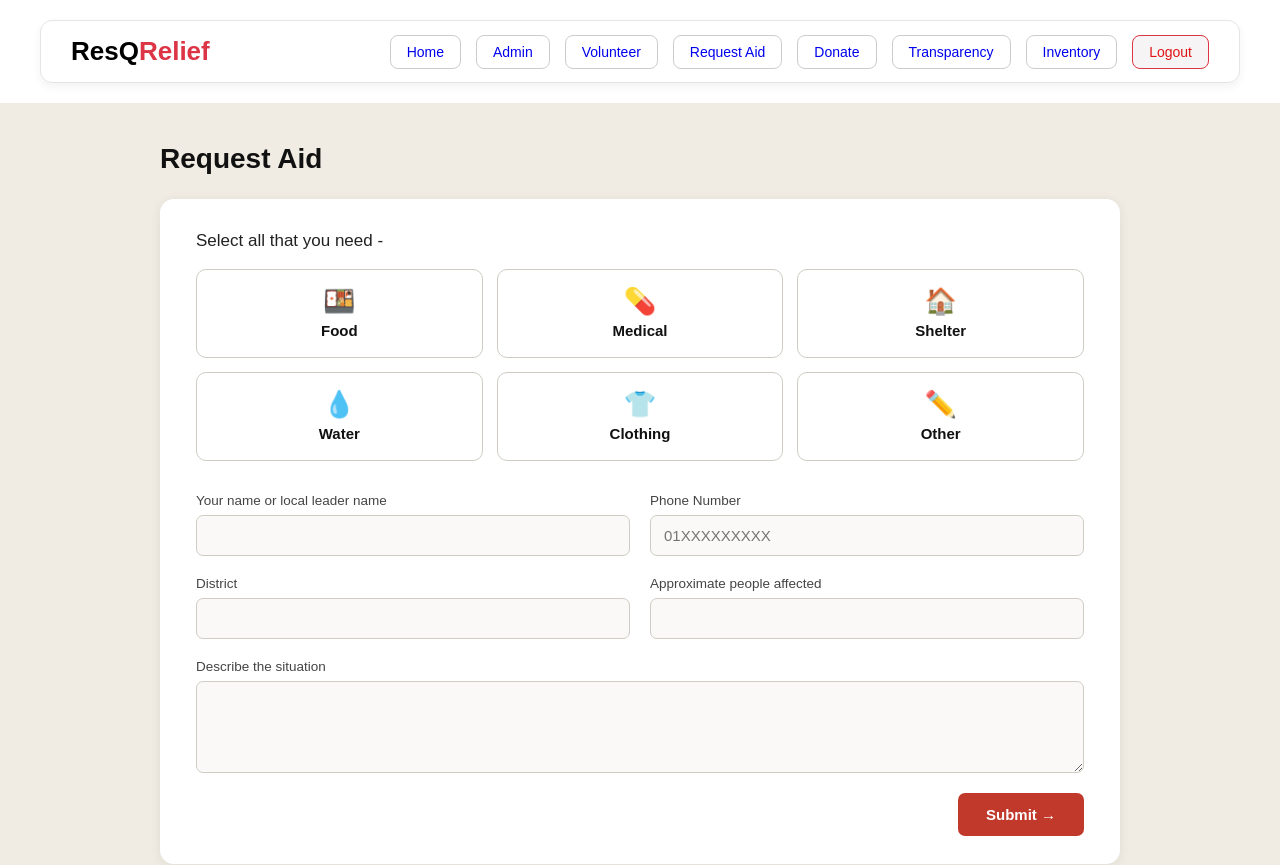
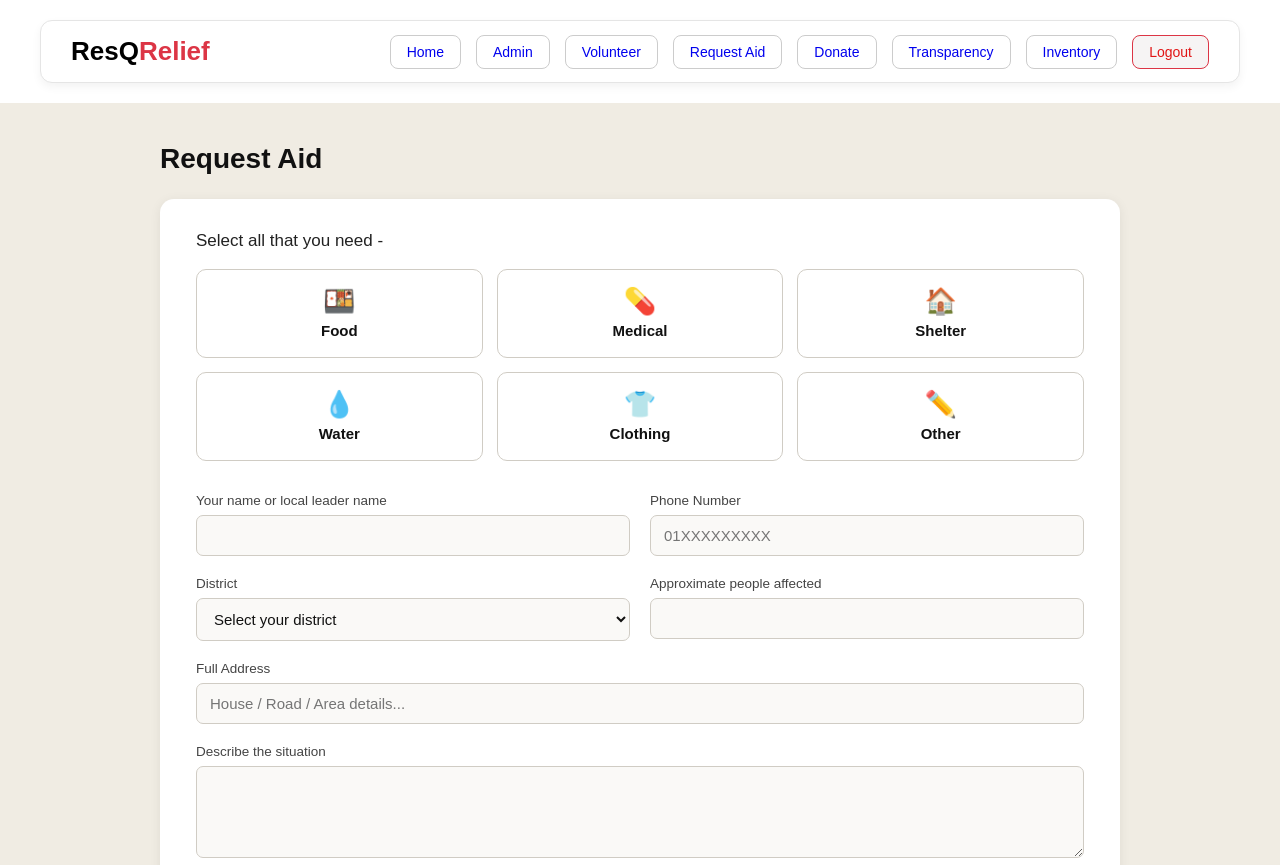
Before and after one commit to Nishat-Annan-Mim/ResQrelief, a React (Vite) app in the folder client/: page /request-aid in a window 1280 px wide. Shown: the top 865 px of the page. Built offline with nearby package versions, Linux system fonts and the light colour scheme; sample sign-in values are in the browser's storage.

Commit message:
added dropdown

```diff
--- a/client/src/Components/AidRequestForm.css
+++ b/client/src/Components/AidRequestForm.css
@@ -266,6 +266,24 @@
   background: #4a7d93;
 }
 
+.arf-field select {
+  padding: 11px 13px;
+  border: 1.5px solid #d0ccc4;
+  border-radius: 7px;
+  background: #faf9f7;
+  font-size: 15px;
+  color: #111;
+  font-family: inherit;
+  cursor: pointer;
+  transition: border-color 0.15s;
+}
+
+.arf-field select:focus {
+  outline: none;
+  border-color: #888;
+  background: #ffffff;
+}
+
 /* ─── Responsive ─────────────────────────────────────────── */
 @media (max-width: 600px) {
   .arf-aid-grid {
--- a/client/src/Components/AidRequestForm.jsx
+++ b/client/src/Components/AidRequestForm.jsx
@@ -11,18 +11,36 @@ const AID_OPTIONS = [
   { value: "Other", label: "Other", emoji: "✏️" },
 ];
 
+
+const BANGLADESH_DISTRICTS = [
+  "Bagerhat", "Bandarban", "Barguna", "Barishal", "Bhola", "Bogura",
+  "Brahmanbaria", "Chandpur", "Chattogram", "Chuadanga", "Cox's Bazar",
+  "Cumilla", "Dhaka", "Dinajpur", "Faridpur", "Feni", "Gaibandha",
+  "Gazipur", "Gopalganj", "Habiganj", "Jamalpur", "Jashore", "Jhalokathi",
+  "Jhenaidah", "Joypurhat", "Khagrachhari", "Khulna", "Kishoreganj",
+  "Kurigram", "Kushtia", "Lakshmipur", "Lalmonirhat", "Madaripur",
+  "Magura", "Manikganj", "Meherpur", "Moulvibazar", "Munshiganj",
+  "Mymensingh", "Naogaon", "Narail", "Narayanganj", "Narsingdi",
+  "Natore", "Netrokona", "Nilphamari", "Noakhali", "Pabna", "Panchagarh",
+  "Patuakhali", "Pirojpur", "Rajbari", "Rajshahi", "Rangamati",
+  "Rangpur", "Satkhira", "Shariatpur", "Sherpur", "Sirajganj", "Sunamganj",
+  "Sylhet", "Tangail", "Thakurgaon"
+];
+
 const AidRequestForm = () => {
   const [formData, setFormData] = useState({
     fullName: "",
     phoneNumber: "",
     district: "",
+    fullAddress: "",
     peopleAffected: "",
     selectedAidTypes: [],
     additionalDetails: "",
   });
 
   const [submitted, setSubmitted] = useState(false);
-  const [modal, setModal] = useState(null); // { message: string }
+  const [modal, setModal] = useState(null);
+  const [otherText, setOtherText] = useState("");
 
   const toggleAidType = (value) => {
     setFormData((prev) => ({
@@ -56,9 +74,11 @@ const AidRequestForm = () => {
         fullName: formData.fullName,
         phoneNumber: formData.phoneNumber,
         district: formData.district,
+        fullAddress: formData.fullAddress,
         peopleAffected: formData.peopleAffected,
         aidTypes: formData.selectedAidTypes,
         additionalDetails: formData.additionalDetails,
+        otherDetails: otherText,
       });
 
       if (response.data.duplicate) {
@@ -81,10 +101,12 @@ const AidRequestForm = () => {
       fullName: "",
       phoneNumber: "",
       district: "",
+      fullAddress: "",
       peopleAffected: "",
       selectedAidTypes: [],
       additionalDetails: "",
     });
+    setOtherText("");
     setSubmitted(false);
   };
 
@@ -138,6 +160,19 @@ const AidRequestForm = () => {
           ))}
         </div>
 
+        {formData.selectedAidTypes.includes("Other") && (
+          <div className="arf-field" style={{ marginBottom: "20px" }}>
+            <label>Please specify what you need</label>
+            <input
+              type="text"
+              value={otherText}
+              onChange={(e) => setOtherText(e.target.value)}
+              placeholder="Describe what you need..."
+              required
+            />
+          </div>
+        )}
+
         <form onSubmit={handleSubmit}>
           <div className="arf-row">
             <div className="arf-field">
@@ -163,16 +198,21 @@ const AidRequestForm = () => {
             </div>
           </div>
 
+          {/* ✅ NEW — District dropdown + People affected */}
           <div className="arf-row">
             <div className="arf-field">
               <label>District</label>
-              <input
-                type="text"
+              <select
                 name="district"
                 value={formData.district}
                 onChange={handleChange}
                 required
-              />
+              >
+                <option value="" disabled>Select your district</option>
+                {BANGLADESH_DISTRICTS.map((d) => (
+                  <option key={d} value={d}>{d}</option>
+                ))}
+              </select>
             </div>
             <div className="arf-field">
               <label>Approximate people affected</label>
@@ -185,6 +225,19 @@ const AidRequestForm = () => {
                 required
               />
             </div>
+          </div>
+
+          {/* ✅ NEW — Full address field */}
+          <div className="arf-field arf-full" style={{ marginBottom: "20px" }}>
+            <label>Full Address</label>
+            <input
+              type="text"
+              name="fullAddress"
+              value={formData.fullAddress}
+              onChange={handleChange}
+              placeholder="House / Road / Area details..."
+              required
+            />
           </div>
 
           <div className="arf-field arf-full">
```
